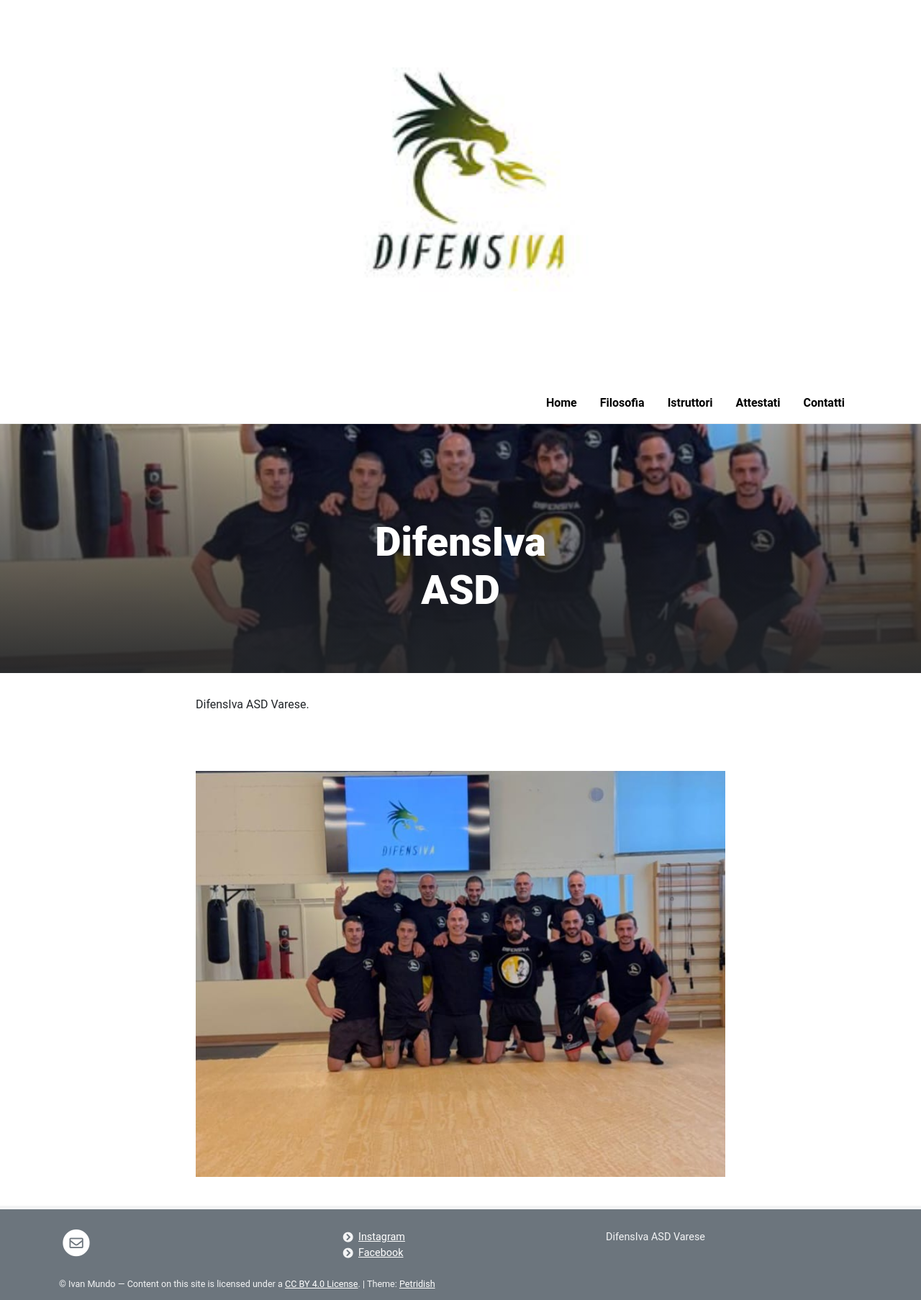
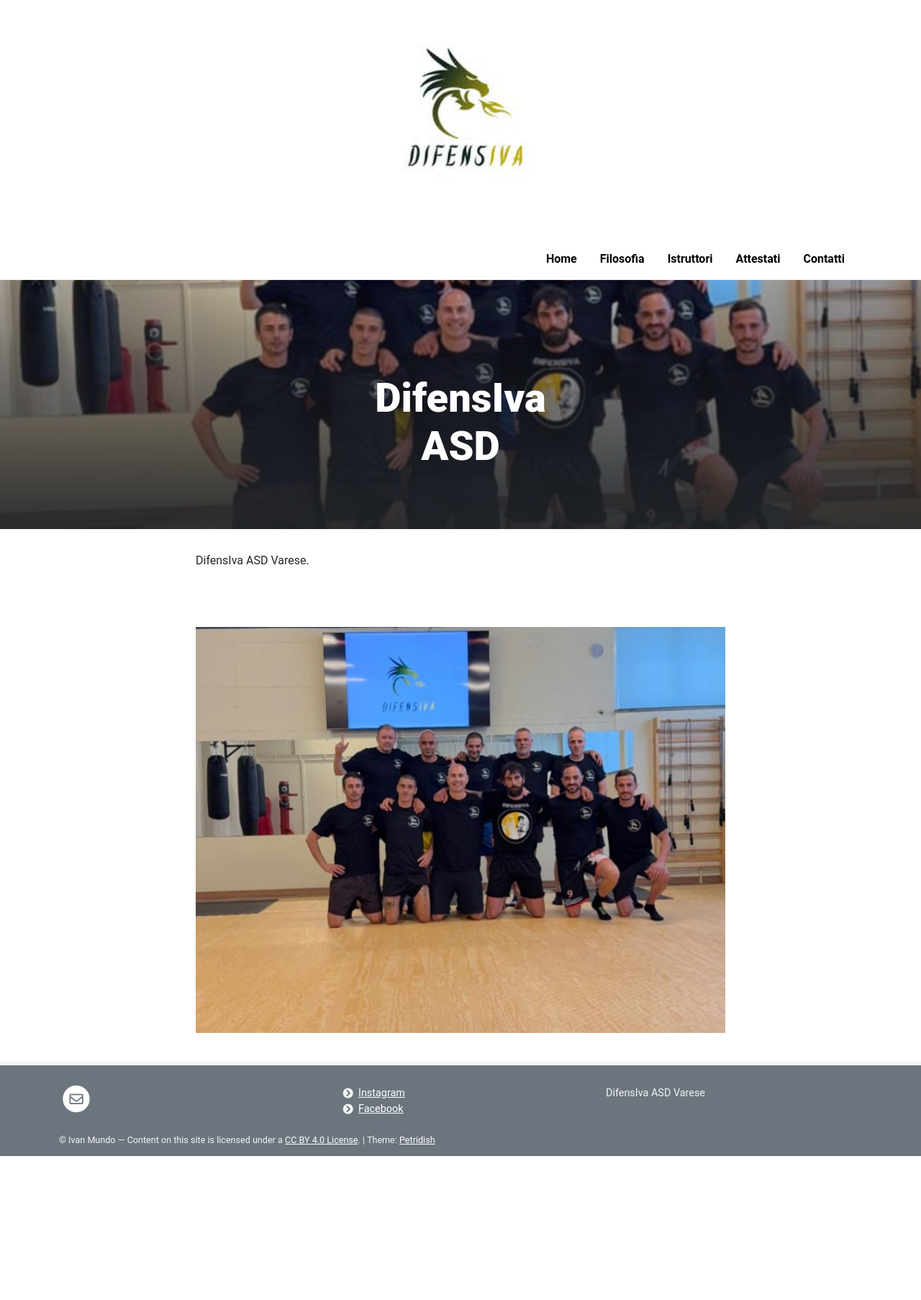
Before and after one commit to difensiva-varese/difensiva, a Jekyll site: the page built from pages/home.md, in a window 1280 px wide. Shown: the whole page at 72% size. Built offline with Jekyll 4.4.1, drawn with Linux system fonts in a browser that asks for light colours; after the commit the page ends 1606 px from its top, so only the background shows below that.

Commit message:
Update navbar.html

```diff
--- a/_includes/navbar.html
+++ b/_includes/navbar.html
@@ -1,7 +1,7 @@
 <!-- LOGO GRANDE SOPRA LA NAVBAR -->
 
 {% if site.logo %}
-  <div class="text-center my-3" style="height: 500px; display: flex; justify-content: center; align-items: center;">
+  <div class="text-center my-3" style="height: 300px; display: flex; justify-content: center; align-items: center;">
     <img src="{{ site.logo | relative_url }}" alt="Logo" style="height: 100%; width: auto;">
   </div>
 {% endif %}
```
